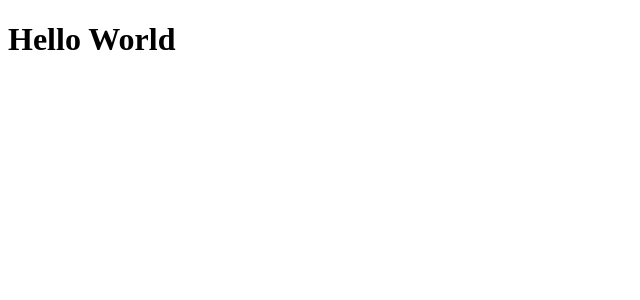
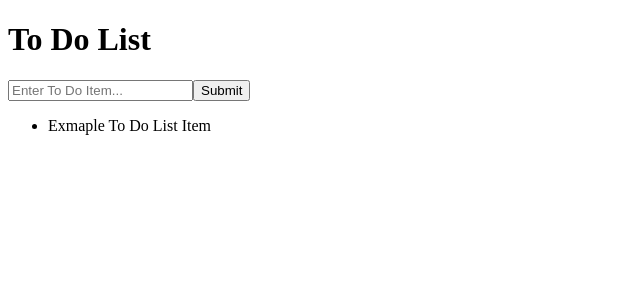
Before and after one commit to harrison-he/to-do-list-web, a React app: page / in a window 1280 px wide. Shown: the top 300 px of the page, without its empty margins (0-640 px from the left). Built offline with nearby package versions, Linux system fonts and the light colour scheme; the HTML template or start-up script is replaced by a standard one.

Commit message:
Created Basic Components

```diff
--- a/src/App.js
+++ b/src/App.js
@@ -1,9 +1,16 @@
 import React, { Component } from 'react'
+
+import AddToDo from './Components/AddToDo'
+import ToDoList from './Components/ToDoList'
 
 class App extends Component {
     render() {
         return (
-            <h1>Hello World</h1>
+            <div>
+                <h1>To Do List</h1>
+                <AddToDo />
+                <ToDoList />
+            </div>
         )
     }
 }
--- /dev/null
+++ b/src/Components/AddToDo.js
@@ -0,0 +1,14 @@
+import React, { Component } from 'react'
+
+class AddToDo extends Component {
+    render() {
+        return (
+            <form>
+                <input placeholder="Enter To Do Item..." />
+                <input type="submit" ></input>
+            </form>
+        )
+    }
+}
+
+export default AddToDo
--- /dev/null
+++ b/src/Components/ToDoList.js
@@ -0,0 +1,13 @@
+import React, { Component } from 'react'
+
+class ToDoList extends Component {
+    render() {
+        return (
+            <ul>
+                <li>Exmaple To Do List Item</li>
+            </ul>
+        )
+    }
+}
+
+export default ToDoList
```
